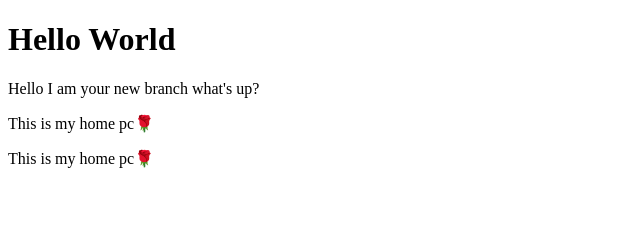
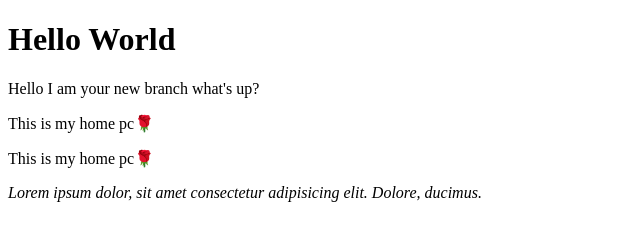
Before and after one commit to techtohasib/branch, a plain HTML site: page index.html in a window 1280 px wide. Shown: the whole page, without its empty margins (0-640 px from the left). Drawn offline with Linux system fonts and the light colour scheme.

Commit message:
try to marge a branch

```diff
--- a/index.html
+++ b/index.html
@@ -11,5 +11,7 @@
     <p>Hello I am your new branch what's up?</p>
     <p>This is my home pc🌹</p>
     <p>This is my home pc🌹</p>
+    <i>Lorem ipsum dolor, sit amet consectetur adipisicing elit. Dolore, ducimus.</i>
+
 </body>
 </html>
```
